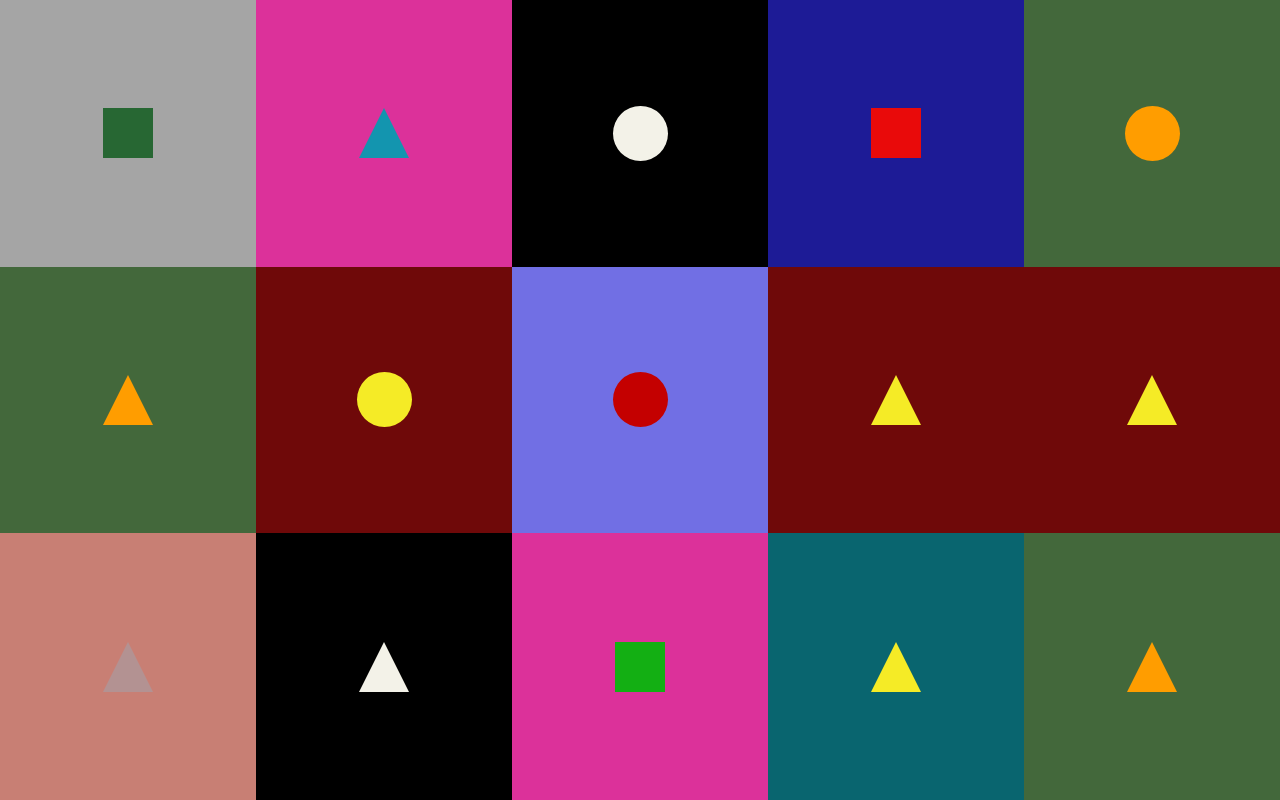
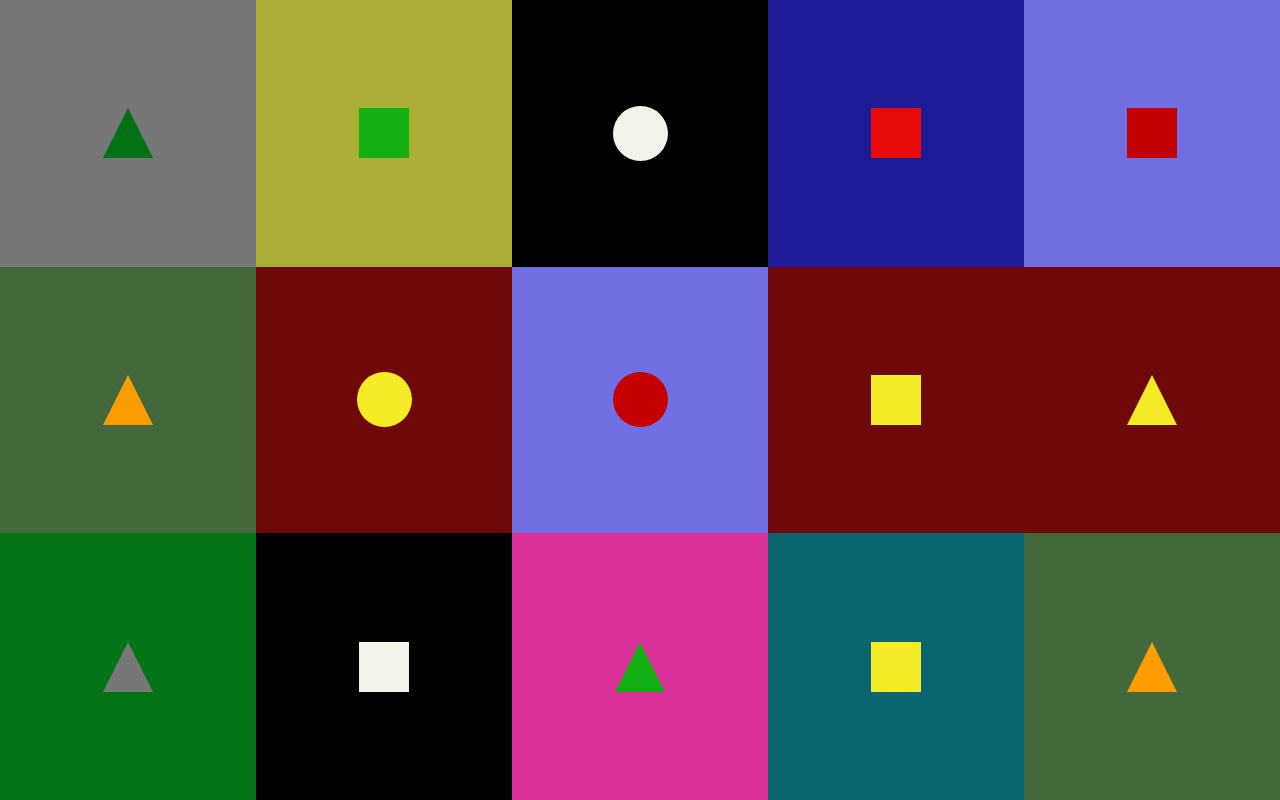
Before and after one commit to CarolinaFledgling/puzzleChallengeTask, a React (Create React App) app: page / in a window 1280 px wide. Built offline with nearby package versions, Linux system fonts and the light colour scheme.

Commit message:
refactoring code

```diff
--- a/src/App.tsx
+++ b/src/App.tsx
@@ -2,7 +2,6 @@ import { useEffect, useReducer } from "react";
 import "./App.css";
 import { SingleCard } from "./components/SingleCard/SingleCard";
 import { reducerFn } from "./utility/reducerFn";
-
 
 
 // here we can add initial values if we want
@@ -16,14 +15,13 @@ function App() {
 
   useEffect(() => {
     dispatch({ type: "CREATE_CARDS" });
-
   }, []);
 
   return (
     <>
       {loading ? (
         <section className="card-grid">
-          {cardList.map((card:any) => (
+          {cardList.map((card) => (
             <SingleCard key={card.id} card={card} dispatch={dispatch} />
           ))}
         </section>
@@ -34,7 +32,4 @@ function App() {
   );
 }
 
-
-
-
 export default App;
--- a/src/components/CircleShape/CircleShape.tsx
+++ b/src/components/CircleShape/CircleShape.tsx
@@ -1,17 +1,8 @@
 import PropTypes from "prop-types";
+import { Card } from "../../types/CardTypes";
 
 type CardCircleShapeProps = {
-  card: {
-    id: number;
-    bgColor: string;
-    bgColorShape: string;
-    isCircle: boolean;
-    isSquare: boolean;
-    isClick: boolean;
-    isTriangle: boolean;
-    isMouseEnter: boolean;
-    isMouseLeave: boolean;
-  };
+  card: Card;
 };
 
 export function CircleShape({ card }: CardCircleShapeProps) {
@@ -31,7 +22,6 @@ export function CircleShape({ card }: CardCircleShapeProps) {
   );
 }
 
-
 CircleShape.propTypes = {
   card: PropTypes.object,
 };
--- a/src/components/SingleCard/SingleCard.tsx
+++ b/src/components/SingleCard/SingleCard.tsx
@@ -2,9 +2,15 @@ import { CircleShape } from "../CircleShape/CircleShape";
 import { SquareShape } from "../SquareShape/SquareShape";
 import { TriangleShape } from "../TriangleShape/TriangleShape";
 import PropTypes from "prop-types";
+import { Card } from "../../types/CardTypes";
+import { CardActions } from "../../utility/reducerFn";
 
-export function SingleCard({ card, dispatch }: any) {
-  console.log("card", {card});
+type SingleCardProps = {
+  card: Card;
+  dispatch: React.Dispatch<CardActions>;
+};
+export function SingleCard({ card, dispatch }: SingleCardProps) {
+  // console.log("card", { card });
   return (
     <div
       className={card.isClick ? "card big" : "card"}
@@ -30,5 +36,5 @@ export function SingleCard({ card, dispatch }: any) {
 
 SingleCard.propTypes = {
   card: PropTypes.object,
-  dispatch: PropTypes.object,
+  dispatch: PropTypes.func,
 };
--- a/src/components/SquareShape/SquareShape.tsx
+++ b/src/components/SquareShape/SquareShape.tsx
@@ -1,17 +1,8 @@
 import PropTypes from "prop-types";
+import { Card } from "../../types/CardTypes";
 
 type CardSquareShapeProps = {
-  card: {
-    id: number;
-    bgColor: string;
-    bgColorShape: string;
-    isCircle: boolean;
-    isSquare: boolean;
-    isClick: boolean;
-    isTriangle: boolean;
-    isMouseEnter: boolean;
-    isMouseLeave: boolean;
-  };
+  card: Card;
 };
 
 export function SquareShape({ card }: CardSquareShapeProps) {
--- a/src/components/TriangleShape/TriangleShape.tsx
+++ b/src/components/TriangleShape/TriangleShape.tsx
@@ -1,17 +1,8 @@
 import PropTypes from "prop-types";
+import { Card } from "../../types/CardTypes";
 
 type CardTriangleShapeProps = {
-  card: {
-    id: number;
-    bgColor: string;
-    bgColorShape: string;
-    isCircle: boolean;
-    isSquare: boolean;
-    isClick: boolean;
-    isTriangle: boolean;
-    isMouseEnter: boolean;
-    isMouseLeave: boolean;
-  };
+  card: Card;
 };
 
 export function TriangleShape({ card }: CardTriangleShapeProps) {
--- /dev/null
+++ b/src/types/CardTypes.tsx
@@ -0,0 +1,11 @@
+export interface Card {
+  id: number;
+  bgColor: string;
+  bgColorShape: string;
+  isCircle: boolean;
+  isSquare: boolean;
+  isClick: boolean;
+  isTriangle: boolean;
+  isMouseEnter: boolean;
+  isMouseLeave: boolean;
+}
--- a/src/utility/backColor.tsx
+++ b/src/utility/backColor.tsx
@@ -60,15 +60,15 @@ export const back_color: DataColorArray = [
     opposite: "#322f2f",
   },
   {
-    firstColor: "#276733",
-    opposite: "#a5a5a5",
+    firstColor: "#027216",
+    opposite: "#777777",
   },
   {
-    firstColor: "#c87f74",
-    opposite: "#b39292",
+    firstColor: "#776a6a",
+    opposite: "#ff0000",
   },
   {
     firstColor: "#290b76",
-    opposite: "#283e28",
+    opposite: "#fb91ff",
   },
 ];
--- a/src/utility/getRandomIndex.tsx
+++ b/src/utility/getRandomIndex.tsx
@@ -1,4 +1,5 @@
-export const getRandomIndex = (arr: any) => {
-  const randomIndex = Math.floor(Math.random() * arr.length);
+export const getRandomIndex = (arr: Array<object>) => {
+  const range = arr.length - 1;
+  const randomIndex = Math.floor(Math.random() * range);
   return randomIndex;
 };
--- a/src/utility/reducerFn.tsx
+++ b/src/utility/reducerFn.tsx
@@ -1,15 +1,38 @@
 import { back_color } from "./backColor";
 import { cardsData } from "./cardData";
+import { Card } from "../types/CardTypes";
 import { getRandomIndex } from "./getRandomIndex";
 import { shapesData } from "./shapesData";
 
-export function reducerFn(latestState: any, actionDispatched: any) {
+export type DataCardArray = Card[];
+
+type CardListState = {
+  cardList: DataCardArray;
+  loading: boolean;
+};
+
+export type ChangeCardAction = {
+  type: "CLICK_CARD" | "MOUSEENTER_CARD" | "MOUSELEAVE_CARD";
+  id: number;
+};
+
+type CreateCardAction = {
+  type: "CREATE_CARDS";
+};
+
+export type CardActions = ChangeCardAction | CreateCardAction;
+
+export function reducerFn(
+  latestState: CardListState,
+  actionDispatched: CardActions
+) {
   if (actionDispatched.type === "CREATE_CARDS") {
-    const cardsView: any = cardsData
+    const cardsView = cardsData
       //sort method basically a shuffled current array
       .sort(() => Math.random() - 0.5)
       .map((card) => {
         const random = getRandomIndex(back_color);
+        console.log("random", random);
         const randomShape = getRandomIndex(shapesData);
         return {
           ...card,
@@ -25,7 +48,7 @@ export function reducerFn(latestState: any, actionDispatched: any) {
   }
 
   if (actionDispatched.type === "CLICK_CARD") {
-    const newCardsList = latestState.cardList.map((newCard: any) => {
+    const newCardsList = latestState.cardList.map((newCard) => {
       const randomShape = getRandomIndex(shapesData);
 
       if (newCard.id === actionDispatched.id && newCard.isClick === false) {
@@ -62,7 +85,7 @@ export function reducerFn(latestState: any, actionDispatched: any) {
   }
 
   if (actionDispatched.type === "MOUSEENTER_CARD") {
-    const newCardsList = latestState.cardList.map((newCard: any) => {
+    const newCardsList = latestState.cardList.map((newCard) => {
       if (newCard.id === actionDispatched.id) {
         return {
           ...newCard,
@@ -78,7 +101,7 @@ export function reducerFn(latestState: any, actionDispatched: any) {
   }
 
   if (actionDispatched.type === "MOUSELEAVE_CARD") {
-    const newCardsList = latestState.cardList.map((newCard: any) => {
+    const newCardsList = latestState.cardList.map((newCard) => {
       if (newCard.id === actionDispatched.id) {
         return {
           ...newCard,
```
